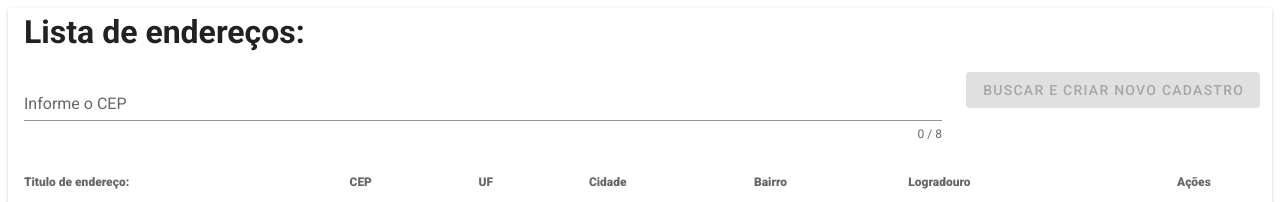
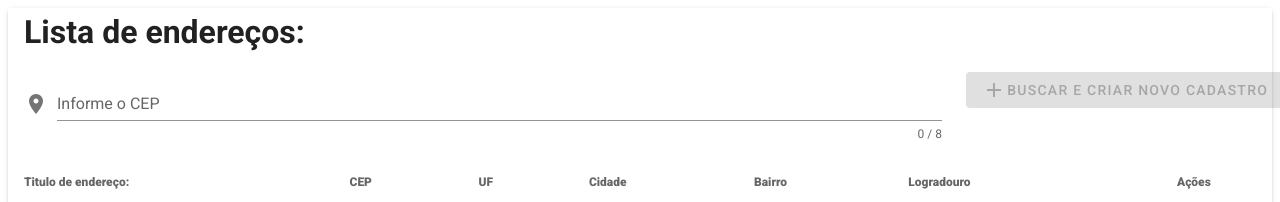
Before and after one commit to mateusmesko/address-project, a Vue app: page / in a window 1280 px wide. Shown: the top 202 px of the page. Built offline with nearby package versions, Linux system fonts and the light colour scheme.

Commit message:
addres-project second commit

```diff
--- a/src/components/AddressList.vue
+++ b/src/components/AddressList.vue
@@ -13,6 +13,7 @@
 								label="Informe o CEP"
 								type="number"
 								:rules="[rules.required, rules.countCaracters]"
+								:prepend-icon="$t('addressList.icons.CEP')"
 							></v-text-field>
 						</v-col>
 
@@ -20,6 +21,7 @@
 							<v-btn :disabled="!isCepInputValid" block color="success"
 								elevation="2" @click="showModal"
 							>
+								<v-icon light>{{$t('addressList.icons.new')}}</v-icon>
 								{{ $t('addressList.actions.searchCEP') }}
 							</v-btn>
 						</v-col>
@@ -63,11 +65,13 @@
 							<td>{{ address.logradouro }}</td>
 
 							<td class="text-center">
-								<v-btn class="mx-1" @click="deleteAddress(ID)" color="red" small>
+								<v-btn class="mx-1" @click="deleteAddress(ID)" color="error" small>
+									<v-icon light>{{$t('addressList.icons.delete')}}</v-icon>
 									{{ $t('addressList.actions.deleteAddress') }}
 								</v-btn>
 
 								<v-btn class="mx-1" @click="editAddress(ID)" color="primary" small>
+									<v-icon light>{{$t('addressList.icons.edit')}}</v-icon>
 									{{ $t('addressList.actions.editAddress') }}
 								</v-btn>
 							</td>
--- a/src/i18n/pt-BR.json
+++ b/src/i18n/pt-BR.json
@@ -20,8 +20,15 @@
             "optionsActions":"Ações",
             "newAddress":"Novo endereço",
             "editAddress":"Editar endereço"
+        },
+        "icons":{
+            "edit":"mdi-pencil",
+            "delete":"mdi-delete",
+            "new":"mdi-plus",
+            "CEP":"mdi-map-marker"
         }
     },
+
     "addressModal":{
         "icons":{
             "close":"mdi-close"
@@ -30,6 +37,7 @@
             "close":"Fechar"
         }
     },
+
     "addressInput":{
         "text":{
             "CEP":"CEP",
@@ -48,6 +56,11 @@
             "invalidCep": "O CEP deve conter exatamente 8 caracteres numéricos.",
             "warningAddress":"Por favor, forneça um CEP válido contendo exatamente 8 caracteres numéricos para que eu possa realizar a busca.",
             "emptyTitle":"O campo TITULO não pode estar vazio."
+        },
+        "icons":{
+            "search":"mdi-map-search-outline",
+            "save":"mdi-content-save",
+            "CEP":"mdi-map-marker"
         }
     }
 }
```
